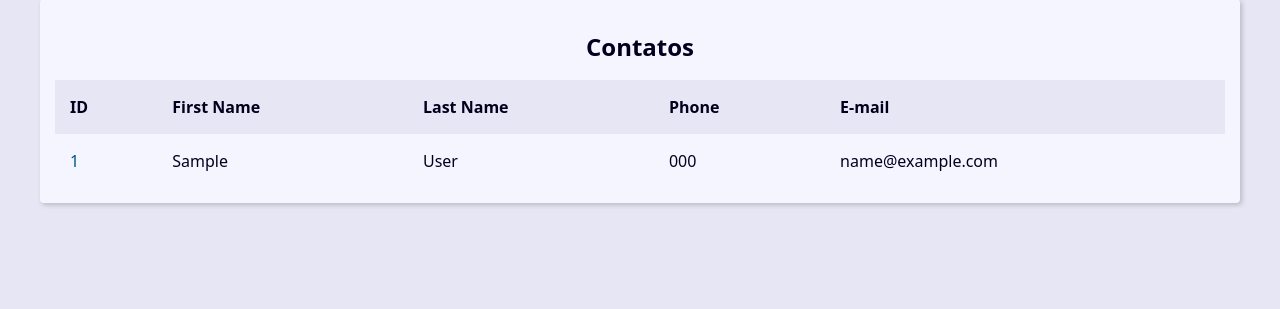
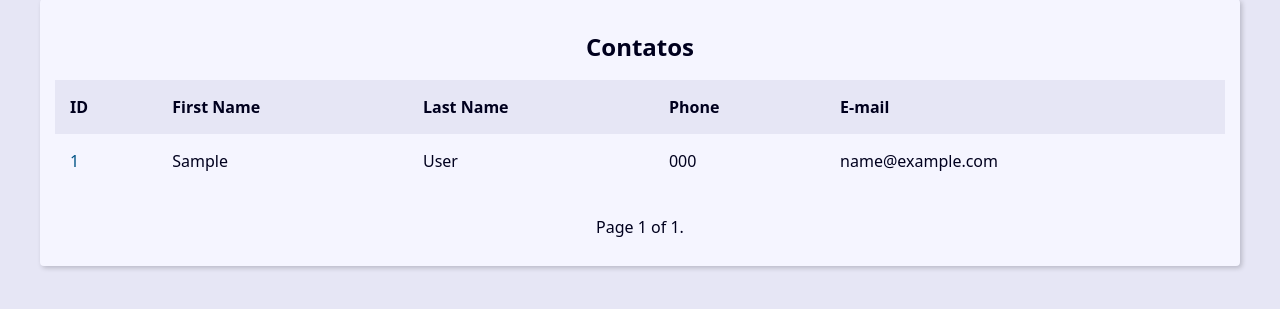
Before and after one commit to Rafael-Mota-Moraes/agenda-django, a Django app: page / in a window 1280 px wide. Shown: the part 270-579 px from the top of the page. Run offline with Django 5.2, Linux system fonts and the light colour scheme; tables that the repository leaves empty hold one stand-in row (values such as "Sample post").

Commit message:
Usando um padrão comum para URLs de CRUD

```diff
--- a/base_templates/global/base.html
+++ b/base_templates/global/base.html
@@ -10,6 +10,8 @@
 
   <main class="content">
     {% block content %}{% endblock content %}
+    {% include "global/partials/_pagination.html" %}
   </main>
+
 </body>
 </html>
--- /dev/null
+++ b/base_templates/global/partials/_pagination.html
@@ -0,0 +1,21 @@
+{% if page_obj %}
+  {% if page_obj %}
+    <div class="pagination">
+      <span class="step-links">
+          {% if page_obj.has_previous %}
+              <a href="?page=1&q={{ request.GET.q.strip }}">&laquo; first</a>
+              <a href="?page={{ page_obj.previous_page_number }}&q={{ request.GET.q.strip }}">previous</a>
+          {% endif %}
+
+          <span class="current">
+              Page {{ page_obj.number }} of {{ page_obj.paginator.num_pages }}.
+          </span>
+
+          {% if page_obj.has_next %}
+              <a href="?page={{ page_obj.next_page_number }}&q={{ request.GET.q.strip }}">next</a>
+              <a href="?page={{ page_obj.paginator.num_pages }}&q={{ request.GET.q.strip }}">last &raquo;</a>
+          {% endif %}
+      </span>
+    </div>
+  {% endif %}
+{% endif %}
--- a/contact/templates/contact/index.html
+++ b/contact/templates/contact/index.html
@@ -1,7 +1,7 @@
 {% extends "global/base.html" %}
 
 {% block content %}
-{% if contacts %}
+{% if page_obj %}
   <div class="responsive-table">
     <table class="contacts-table">
       <caption class="table-caption">
@@ -19,7 +19,7 @@
       </thead>
 
       <tbody>
-        {% for contact in contacts %}
+        {% for contact in page_obj %}
           <tr class="table-row">
             <td class="table-cel">
               <a href="{% url 'contact:contact' contact.id %}" class="table-link">{{ contact.id }}</a>
--- a/contact/urls.py
+++ b/contact/urls.py
@@ -5,7 +5,12 @@ from contact import views
 app_name = 'contact'
 
 urlpatterns = [
-    path('<int:contact_id>/', views.contact, name='contact'),
+    path('', views.index, name='index'),
     path('search/', views.search, name='search'),
-    path('', views.index, name='index'),
+
+    # contact (CRUD)
+    path('contact/<int:contact_id>/detail/', views.contact, name='contact'),
+    path('contact/create/', views.contact, name='contact'),
+    path('contact/<int:contact_id>/update/', views.contact, name='contact'),
+    path('contact/<int:contact_id>/delete/', views.contact, name='contact'),
 ]
--- a/contact/views/contact_views.py
+++ b/contact/views/contact_views.py
@@ -1,13 +1,18 @@
 from django.shortcuts import render, get_object_or_404, redirect
 from django.db.models import Q
 from contact.models import Contact
-from django.http import Http404
+from django.core.paginator import Paginator
 
 
 def index(request):
-    contacts = Contact.objects.filter(show=True).order_by('-id')[:10]
+    contacts = Contact.objects.filter(show=True).order_by('-id')
+
+    paginator = Paginator(contacts, 10)
+    page_number = request.GET.get('page')
+    page_obj = paginator.get_page(page_number)
+
     context = {
-        'contacts': contacts,
+        'page_obj': page_obj,
         'site_title': 'Contatos - '
     }
 
@@ -30,8 +35,13 @@ def search(request):
         Q(phone__icontains=search_value) |
         Q(email__icontains=search_value)
     ).order_by('-id')
+
+    paginator = Paginator(contacts, 10)
+    page_number = request.GET.get('page')
+    page_obj = paginator.get_page(page_number)
+
     context = {
-        'contacts': contacts,
+        'page_obj': page_obj,
         'site_title': 'Pesquisa - ',
         'search_value': search_value
     }
```
